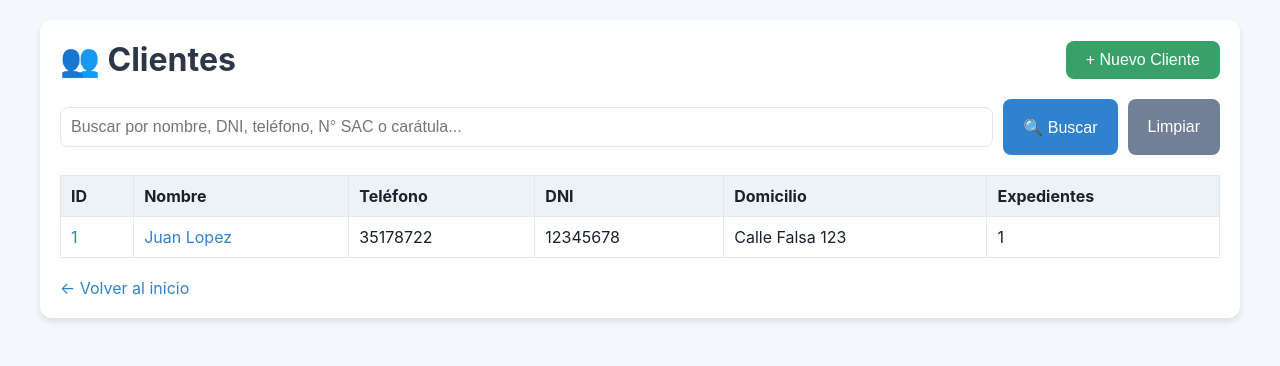
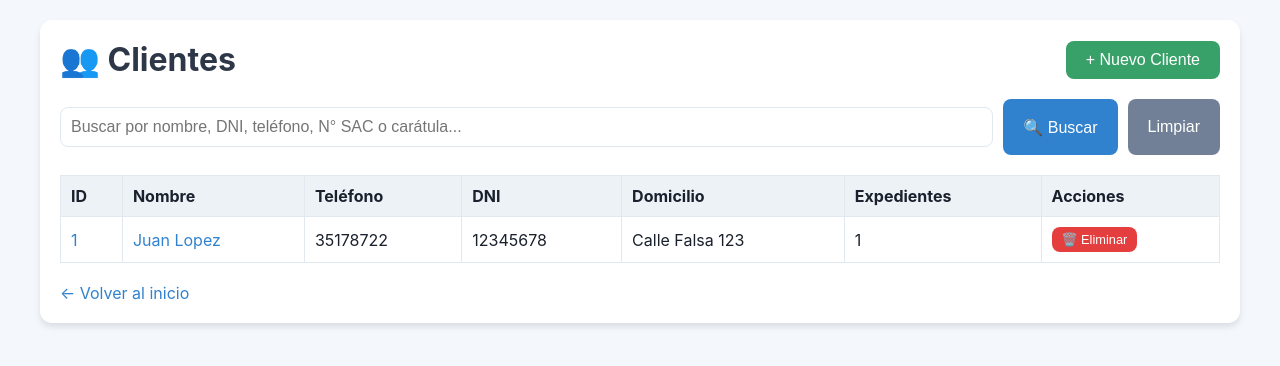
Before and after one commit to MatiasW380/sistema-estudio-juridico, a Next.js app: page /clientes in a window 1280 px wide. Shown: the top 366 px of the page. Built offline with nearby package versions, Linux system fonts and the light colour scheme.

Commit message:
Implement client deletion feature
Added functionality to delete a client and confirm deletion.

```diff
--- a/pages/clientes/index.js
+++ b/pages/clientes/index.js
@@ -1,5 +1,5 @@
 // pages/clientes/index.js
-// Página para listar clientes con buscador
+// Página para listar clientes con buscador y eliminar
 
 import { useState } from 'react';
 import { useRouter } from 'next/router';
@@ -19,6 +19,7 @@ export default function ClientesPage({ clientes: clientesIniciales }) {
   const [clientes, setClientes] = useState(clientesIniciales);
   const [terminoBusqueda, setTerminoBusqueda] = useState('');
   const [cargando, setCargando] = useState(false);
+  const [eliminando, setEliminando] = useState(null);
   const router = useRouter();
 
   const handleBuscar = async () => {
@@ -41,6 +42,35 @@ export default function ClientesPage({ clientes: clientesIniciales }) {
   const handleKeyPress = (e) => {
     if (e.key === 'Enter') {
       handleBuscar();
+    }
+  };
+
+  const eliminarCliente = async (id, nombre) => {
+    if (!confirm(`¿Estás seguro de eliminar al cliente "${nombre}" y todos sus expedientes?`)) {
+      return;
+    }
+
+    setEliminando(id);
+    try {
+      const response = await fetch(`/api/eliminar?tipo=cliente&id=${id}`, {
+        method: 'DELETE',
+      });
+      const data = await response.json();
+
+      if (data.success) {
+        alert(`Cliente eliminado correctamente`);
+        // Recargar la lista
+        const nuevosClientes = await getClientes();
+        setClientes(nuevosClientes);
+        setClientesIniciales(nuevosClientes);
+      } else {
+        alert(data.error || 'Error al eliminar el cliente');
+      }
+    } catch (error) {
+      console.error('Error al eliminar:', error);
+      alert('Error al eliminar el cliente');
+    } finally {
+      setEliminando(null);
     }
   };
 
@@ -86,11 +116,12 @@ export default function ClientesPage({ clientes: clientesIniciales }) {
               <th style={{ padding: '10px', border: '1px solid #e2e8f0', textAlign: 'left' }}>DNI</th>
               <th style={{ padding: '10px', border: '1px solid #e2e8f0', textAlign: 'left' }}>Domicilio</th>
               <th style={{ padding: '10px', border: '1px solid #e2e8f0', textAlign: 'left' }}>Expedientes</th>
+              <th style={{ padding: '10px', border: '1px solid #e2e8f0', textAlign: 'left' }}>Acciones</th>
             </tr>
           </thead>
           <tbody>
             {clientes.map((cliente) => (
-              <tr key={cliente.ID_Cliente} style={{ cursor: 'pointer' }}>
+              <tr key={cliente.ID_Cliente}>
                 <td style={{ padding: '10px', border: '1px solid #e2e8f0' }}>
                   <a href={`/clientes/${cliente.ID_Cliente}`} style={{ color: '#3182ce', textDecoration: 'none' }}>
                     {cliente.ID_Cliente || ''}
@@ -107,6 +138,21 @@ export default function ClientesPage({ clientes: clientesIniciales }) {
                 <td style={{ padding: '10px', border: '1px solid #e2e8f0' }}>
                   {cliente.totalExpedientes || 0}
                 </td>
+                <td style={{ padding: '10px', border: '1px solid #e2e8f0' }}>
+                  <button
+                    onClick={() => eliminarCliente(cliente.ID_Cliente, cliente.Nombre_Cliente)}
+                    style={{
+                      backgroundColor: '#e53e3e',
+                      padding: '5px 10px',
+                      fontSize: '0.8rem',
+                      opacity: eliminando === cliente.ID_Cliente ? 0.7 : 1,
+                      cursor: eliminando === cliente.ID_Cliente ? 'not-allowed' : 'pointer'
+                    }}
+                    disabled={eliminando === cliente.ID_Cliente}
+                  >
+                    {eliminando === cliente.ID_Cliente ? 'Eliminando...' : '🗑️ Eliminar'}
+                  </button>
+                </td>
               </tr>
             ))}
           </tbody>
```
